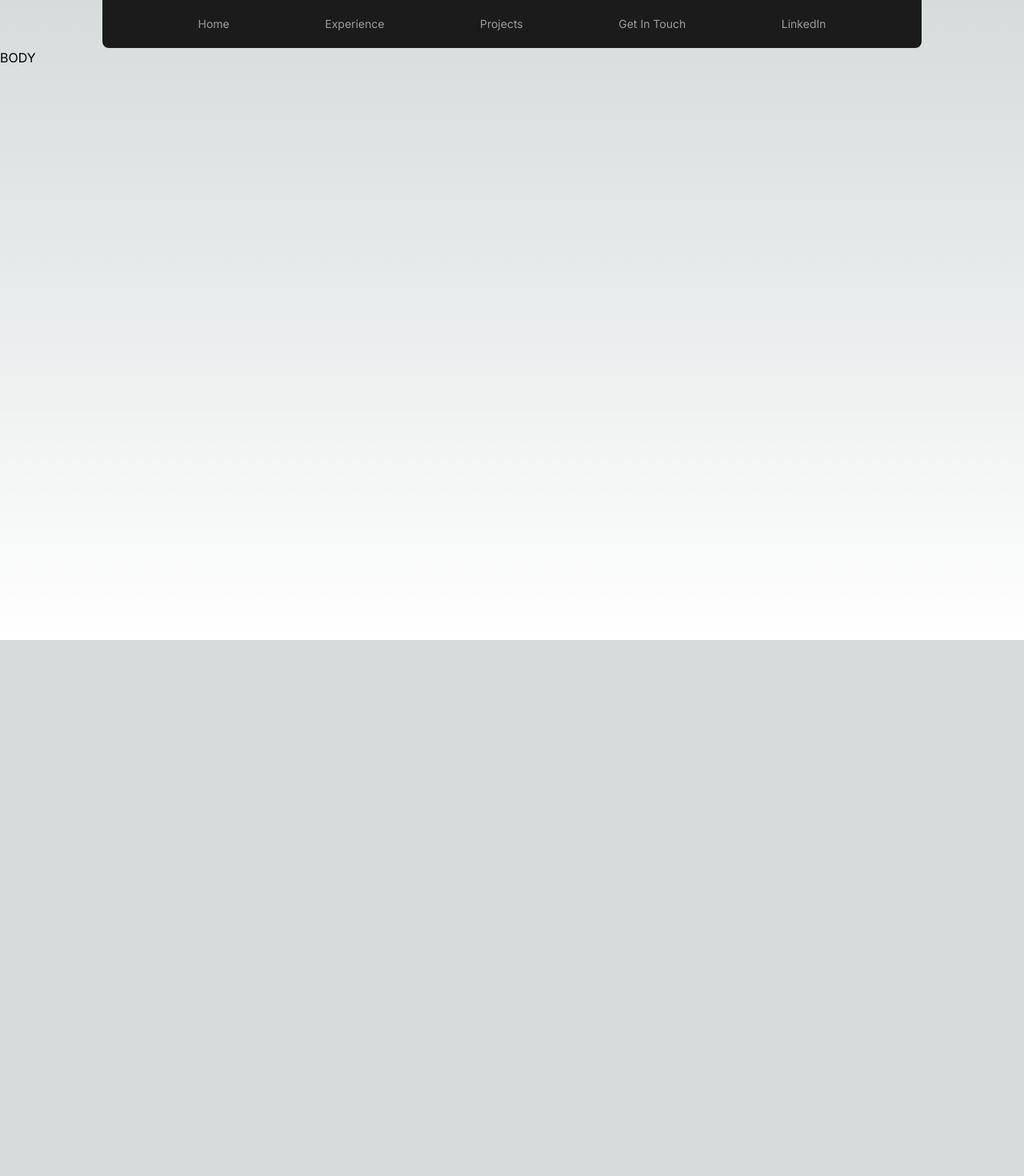
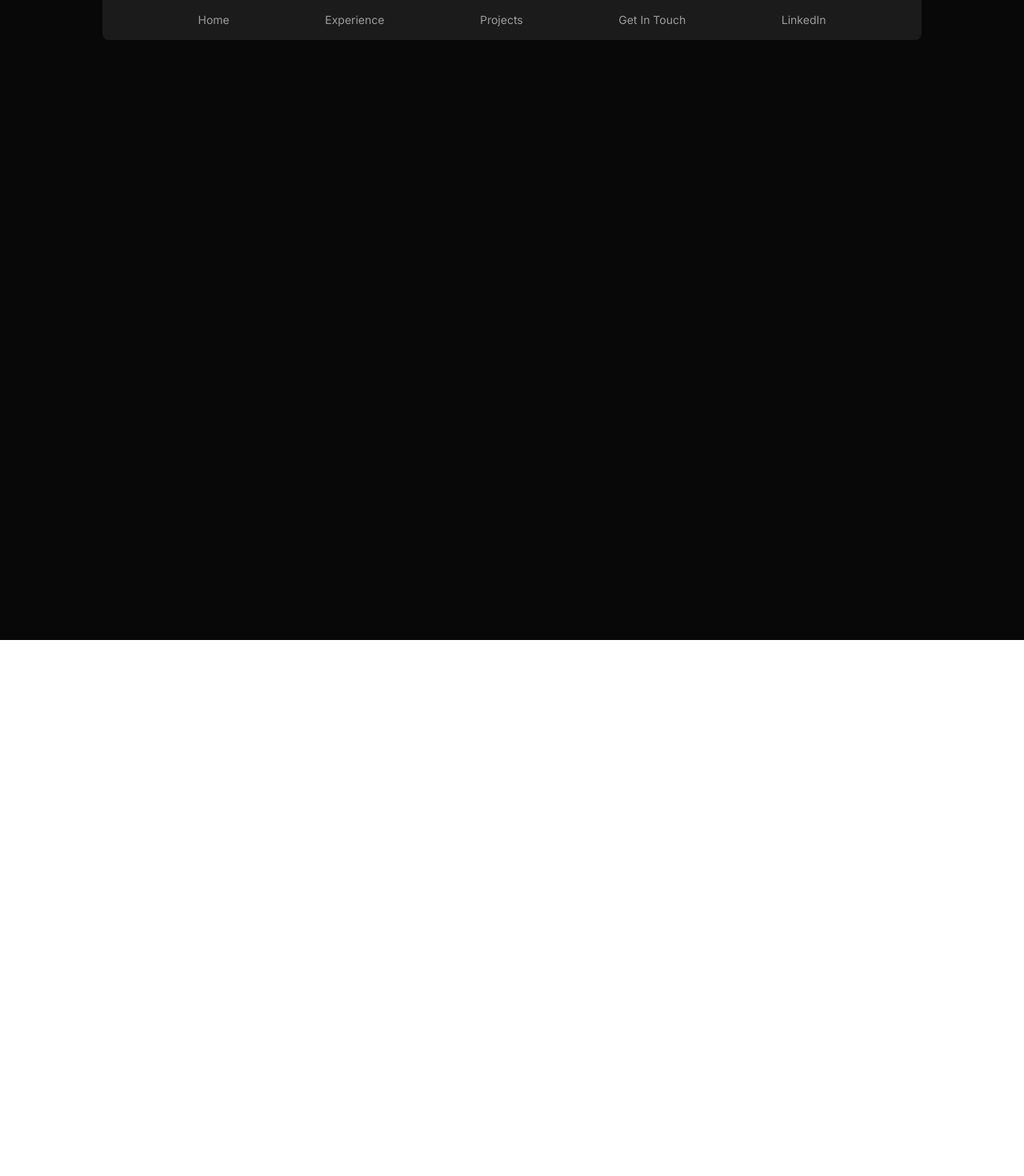
Before and after one commit to Bedlam343/Port-Folio, a Next.js app: page / in a window 1280 px wide. Shown: the top 1470 px of the page at 80% size. Before the commit the page ends 800 px from the top, so only its background shows below. Built offline with nearby package versions, Linux system fonts and the light colour scheme.

Commit message:
black-white alternating background

```diff
--- a/src/app/page.tsx
+++ b/src/app/page.tsx
@@ -1,26 +1,18 @@
+import Header from '@/components/ui/Header';
+
 const Home = () => {
   return (
-    <div className="h-screen">
-      {/* header */}
-      <div className="flex justify-center w-screen">
-        <div className="bg-[#1B1B1B] w-[100%] sm:w-[100%] lg:w-[1024px] rounded-b-lg h-[60px] flex items-center justify-center">
-          <ul className="flex justify-evenly w-[100%] text-sm text-[#9C9C9C]">
-            <li className="hover:text-white hover:cursor-pointer">Home</li>
-            <li className="hover:text-white hover:cursor-pointer">
-              Experience
-            </li>
-            <li className="hover:text-white hover:cursor-pointer">Projects</li>
-            <li className="hover:text-white hover:cursor-pointer">
-              Get In Touch
-            </li>
-            <li className="hover:text-white hover:cursor-pointer">LinkedIn</li>
-          </ul>
-        </div>
-      </div>
+    <div className="h-screen bg-white">
+      <Header />
 
-      <main>
-        <div>BODY</div>
-      </main>
+      {/* Home */}
+      <div id="home" className=" bg-[#080808] h-screen"></div>
+      {/* Experience */}
+      <div id="experience" className=" bg-white h-screen"></div>
+      {/* Projects */}
+      <div id="projects" className=" bg-[#080808] h-screen"></div>
+      {/* Get In Touch */}
+      <div id="get-in-touch" className=" bg-white h-screen"></div>
     </div>
   );
 };
--- /dev/null
+++ b/src/components/ui/Header.tsx
@@ -0,0 +1,19 @@
+const Header = () => {
+  return (
+    <div className="flex justify-center">
+      <div className="fixed top-0 bg-[#1B1B1B] w-[100%] sm:w-[100%] lg:w-[1024px] rounded-b-lg h-[50px] flex items-center justify-center">
+        <ul className="flex justify-evenly w-[100%] text-sm text-[#9C9C9C]">
+          <li className="hover:text-white hover:cursor-pointer">Home</li>
+          <li className="hover:text-white hover:cursor-pointer">Experience</li>
+          <li className="hover:text-white hover:cursor-pointer">Projects</li>
+          <li className="hover:text-white hover:cursor-pointer">
+            Get In Touch
+          </li>
+          <li className="hover:text-white hover:cursor-pointer">LinkedIn</li>
+        </ul>
+      </div>
+    </div>
+  );
+};
+
+export default Header;
```
